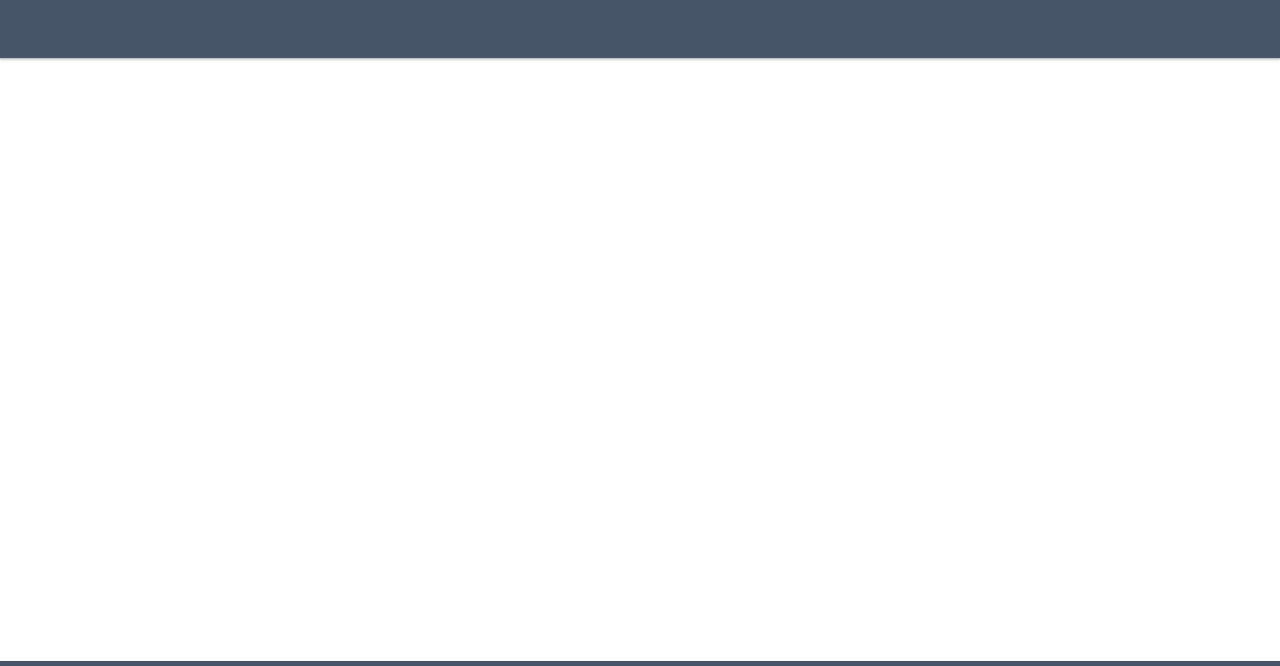
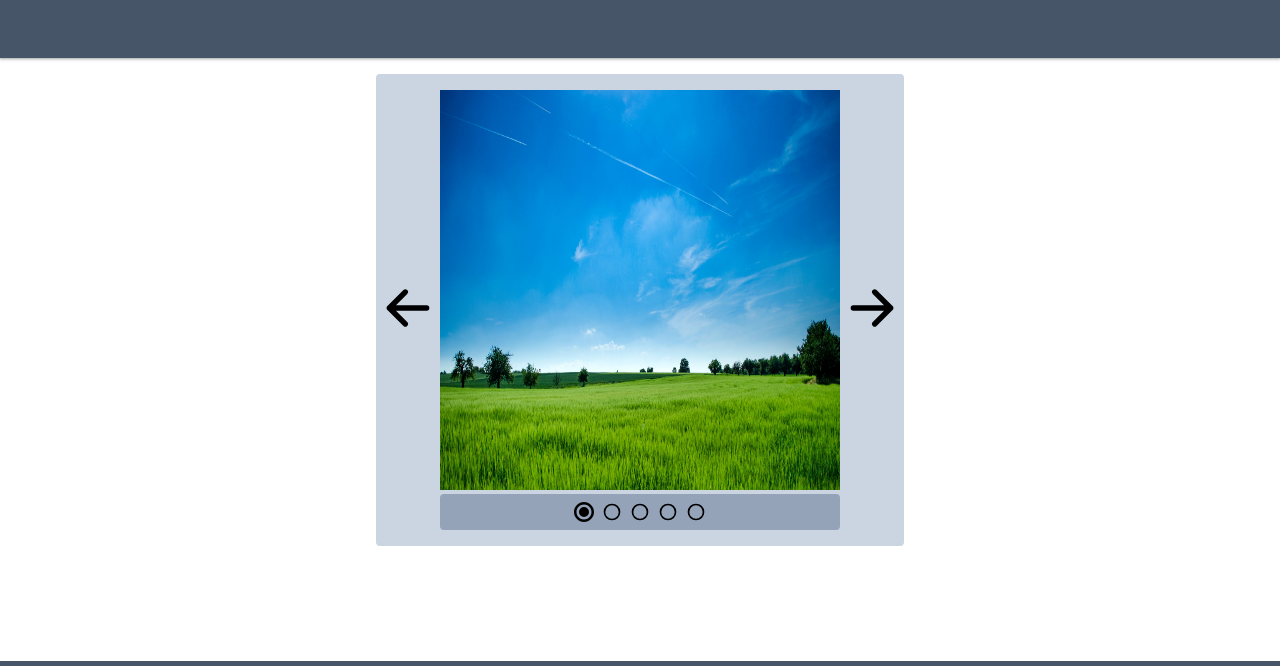
Before and after one commit to michael-f-portfolio/Dynamic-UI-Elements, a website built with webpack: page src/index.html in a window 1280 px wide. Shown: the part 102-768 px from the top of the page. Built offline with nearby package versions, Linux system fonts and the light colour scheme.

Commit message:
added custom made image slider

```diff
--- /dev/null
+++ b/src/scripts/components/imageSlider.js
@@ -0,0 +1,131 @@
+import ArrowLeftSVG from "../../assets/svgs/arrow-left.svg";
+import ArrowRightSVG from "../../assets/svgs/arrow-right.svg";
+import CircleHollowSVG from "../../assets/svgs/circle-hollow.svg";
+import CircleFullSVG from "../../assets/svgs/circle-full.svg";
+import "styles/imageSlider.css";
+import slide1 from "../../assets/imgs/imageSlider/slide1.jpg";
+import slide2 from "../../assets/imgs/imageSlider/slide2.jpg";
+import slide3 from "../../assets/imgs/imageSlider/slide3.jpg";
+import slide4 from "../../assets/imgs/imageSlider/slide4.jpg";
+import slide5 from "../../assets/imgs/imageSlider/slide5.jpg";
+
+export default class ImageSlider {
+  constructor(elementToAppendTo) {
+    this.images = [
+      { src: slide1, id: "slide-1", alt: "Slide 1" },
+      { src: slide2, id: "slide-2", alt: "Slide 2" },
+      { src: slide3, id: "slide-3", alt: "Slide 3" },
+      { src: slide4, id: "slide-4", alt: "Slide 4" },
+      { src: slide5, id: "slide-5", alt: "Slide 5" },
+    ];
+
+    this.mainContainer = document.createElement("div");
+    this.mainContainer.classList.add("imageSlider");
+
+    this.moveLeft = document.createElement("div");
+    this.moveLeft.classList.add("moveImageLeft");
+    this.moveLeftImage = document.createElement("img");
+    this.moveLeftImage.src = ArrowLeftSVG;
+    this.moveLeftImage.addEventListener("click", () => {
+      this.previousSlide();
+    });
+    this.moveLeft.appendChild(this.moveLeftImage);
+
+    this.imageContainer = document.createElement("div");
+    this.imageContainer.classList.add("imageContainer");
+
+    this.imageSlides = document.createElement("div");
+    this.imageSlides.classList.add("imageSlides");
+
+    this.imageNavigation = document.createElement("div");
+    this.imageNavigation.classList.add("imageNavigator");
+
+    this.images.forEach((image, index) => {
+      const img = document.createElement("img");
+      img.src = image.src;
+      img.id = image.id;
+      img.alt = image.alt;
+
+      const imgNavContainer = document.createElement("div");
+      imgNavContainer.id = `${image.id}-nav`;
+      const imgNavActive = document.createElement("img");
+      imgNavActive.src = CircleFullSVG;
+      const imgNavInactive = document.createElement("img");
+      imgNavInactive.src = CircleHollowSVG;
+      imgNavInactive.addEventListener("click", () => {
+        this.showSlide(image.id);
+      });
+
+      if (index === 0) {
+        imgNavContainer.classList.add("showSlide");
+        img.classList.add("showSlide");
+      } else {
+        imgNavContainer.classList.add("hideSlide");
+        img.classList.add("hideSlide");
+      }
+
+      imgNavContainer.append(imgNavActive, imgNavInactive);
+
+      this.imageSlides.appendChild(img);
+      this.imageNavigation.appendChild(imgNavContainer);
+    });
+
+    this.moveRight = document.createElement("div");
+    this.moveRight.classList.add("moveImageRight");
+    this.moveRightImage = document.createElement("img");
+    this.moveRightImage.src = ArrowRightSVG;
+    this.moveRightImage.addEventListener("click", () => {
+      this.nextSlide();
+    });
+    this.moveRight.appendChild(this.moveRightImage);
+
+    this.imageContainer.append(this.imageSlides, this.imageNavigation);
+    this.mainContainer.append(
+      this.moveLeft,
+      this.imageContainer,
+      this.moveRight
+    );
+
+    elementToAppendTo.appendChild(this.mainContainer);
+  }
+
+  nextSlide() {
+    const currentSlide = this.imageSlides.querySelector("img.showSlide");
+    const nextSlide = currentSlide.nextElementSibling;
+    if (nextSlide === null) {
+      this.showSlide(this.imageSlides.firstChild.id);
+    } else {
+      this.showSlide(nextSlide.id);
+    }
+  }
+
+  previousSlide() {
+    const currentSlide = this.imageSlides.querySelector("img.showSlide");
+    const previousSlide = currentSlide.previousElementSibling;
+    if (previousSlide === null) {
+      this.showSlide(this.imageSlides.lastChild.id);
+    } else {
+      this.showSlide(previousSlide.id);
+    }
+  }
+
+  showSlide(slideId) {
+    const images = this.imageSlides.querySelectorAll("img");
+    images.forEach((image) => {
+      if (image.id === slideId) {
+        image.classList.replace("hideSlide", "showSlide");
+      } else if (image.classList.contains("showSlide")) {
+        image.classList.replace("showSlide", "hideSlide");
+      }
+    });
+
+    const navigators = this.imageNavigation.querySelectorAll("div");
+    navigators.forEach((navigator) => {
+      if (navigator.id === `${slideId}-nav`) {
+        navigator.classList.replace("hideSlide", "showSlide");
+      } else if (navigator.classList.contains("showSlide")) {
+        navigator.classList.replace("showSlide", "hideSlide");
+      }
+    });
+  }
+}
--- a/src/scripts/functions/controllers/MyController.js
+++ b/src/scripts/functions/controllers/MyController.js
@@ -2,6 +2,7 @@ import Header from "components/header";
 import Footer from "components/footer";
 import DesktopNavBar from "../../components/desktopNavBar";
 import MobileNavBar from "../../components/mobileNavBar";
+import ImageSlider from "../../components/imageSlider";
 
 export default class MyController {
   constructor() {
@@ -30,6 +31,8 @@ export default class MyController {
         { src: "#", textContent: "Link 3" },
       ]
     );
+
+    this.imageSlider = new ImageSlider(this.body);
     this.footer = new Footer(
       this.body,
       this.copyrightInfo,
--- /dev/null
+++ b/src/styles/imageSlider.css
@@ -0,0 +1,67 @@
+.imageSlider {
+    display: flex;
+    justify-content: center;
+    align-items: center;
+    margin-top: 16px;
+    padding-top: 16px;
+    margin-bottom: 30px;
+    padding-bottom: 16px;
+    width: min-content;
+    /* border: 1px solid black; */
+    background-color: var(--slate-300);
+    border-radius: 4px;
+}
+
+.imageNavigator {
+    display: flex;
+    justify-content: center;
+    align-items: center;
+    gap: 8px;
+    /* border: 1px solid black; */
+    border-radius: 4px;
+    padding: 8px;
+    background-color: var(--slate-400);
+}
+
+div.imageNavigator > div {
+    display: flex;
+
+}
+
+div.moveImageLeft, div.moveImageRight {
+    /* border: 1px solid black; */
+    /* height: ; */
+}
+.moveImageLeft img, .moveImageRight img {
+    width: 4rem;
+    cursor: pointer;
+}
+
+div.imageSlides > img {
+    width: 400px;
+    height: 400px;
+}
+
+
+div.imageSlides img.hideSlide {
+    visibility: hidden;
+    height: 0;
+    width: 0;
+}
+
+div.imageNavigator div.showSlide img:last-child {
+    visibility: hidden;
+    height: 0;
+    width: 0;
+}
+
+div.imageNavigator div.hideSlide img:first-child {
+    visibility: hidden;
+    height: 0;
+    width: 0;
+}
+
+div.imageNavigator > div > img {
+    width: 20px;
+    cursor: pointer;
+}
--- a/src/styles/index.css
+++ b/src/styles/index.css
@@ -2,6 +2,11 @@ body {
     margin: 0;
     padding: 0;
     font-family: "Roboto-400";
+    display: flex;
+    flex-direction: column;
+    justify-content: space-evenly;
+    align-items: center;
+
 }
 
 h1, h2, h3, h4, h5, h6, ul, li, a {
```
Also changed, not shown: src/assets/imgs/imageSlider/slide1.jpg (added), src/assets/imgs/imageSlider/slide4.jpg (added), src/assets/svgs/arrow-left.svg (added), src/assets/svgs/arrow-right.svg (added), src/assets/svgs/circle-full.svg (added), src/assets/svgs/circle-hollow.svg (added), 3 other files.
